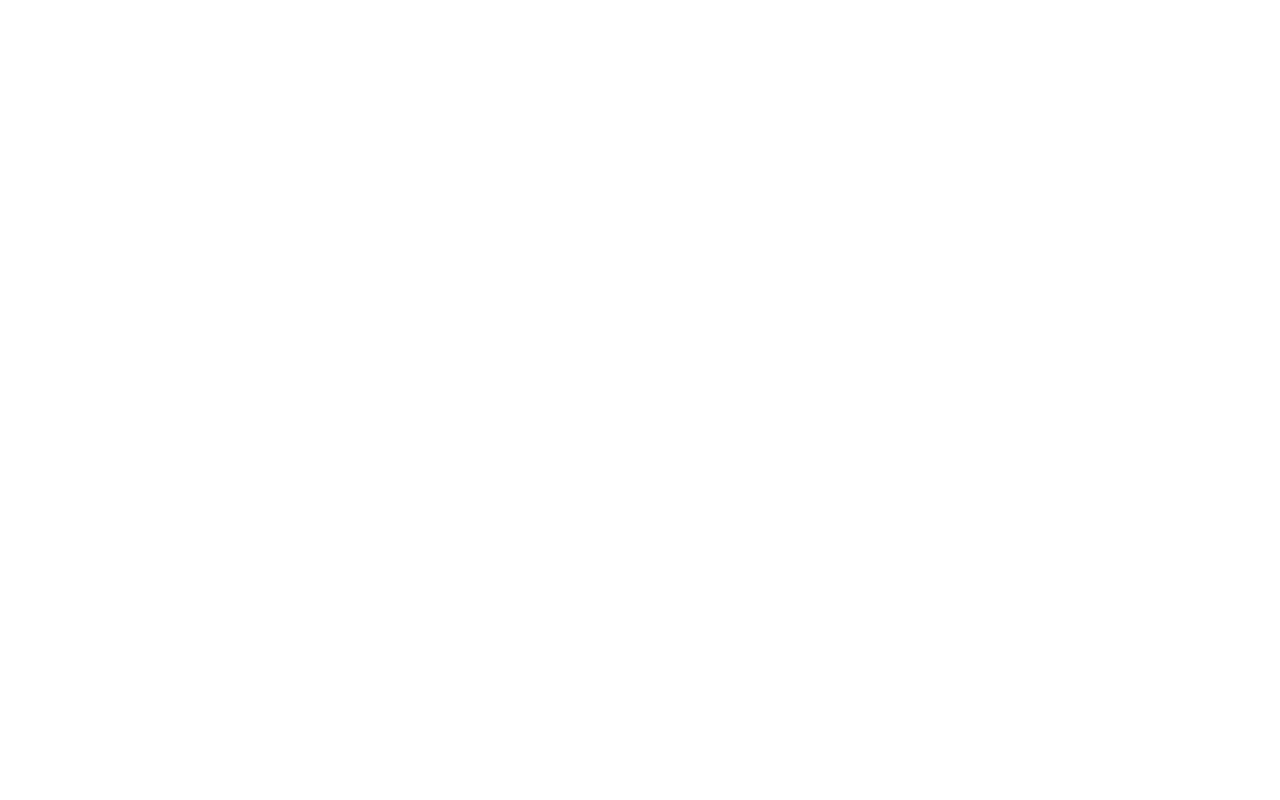
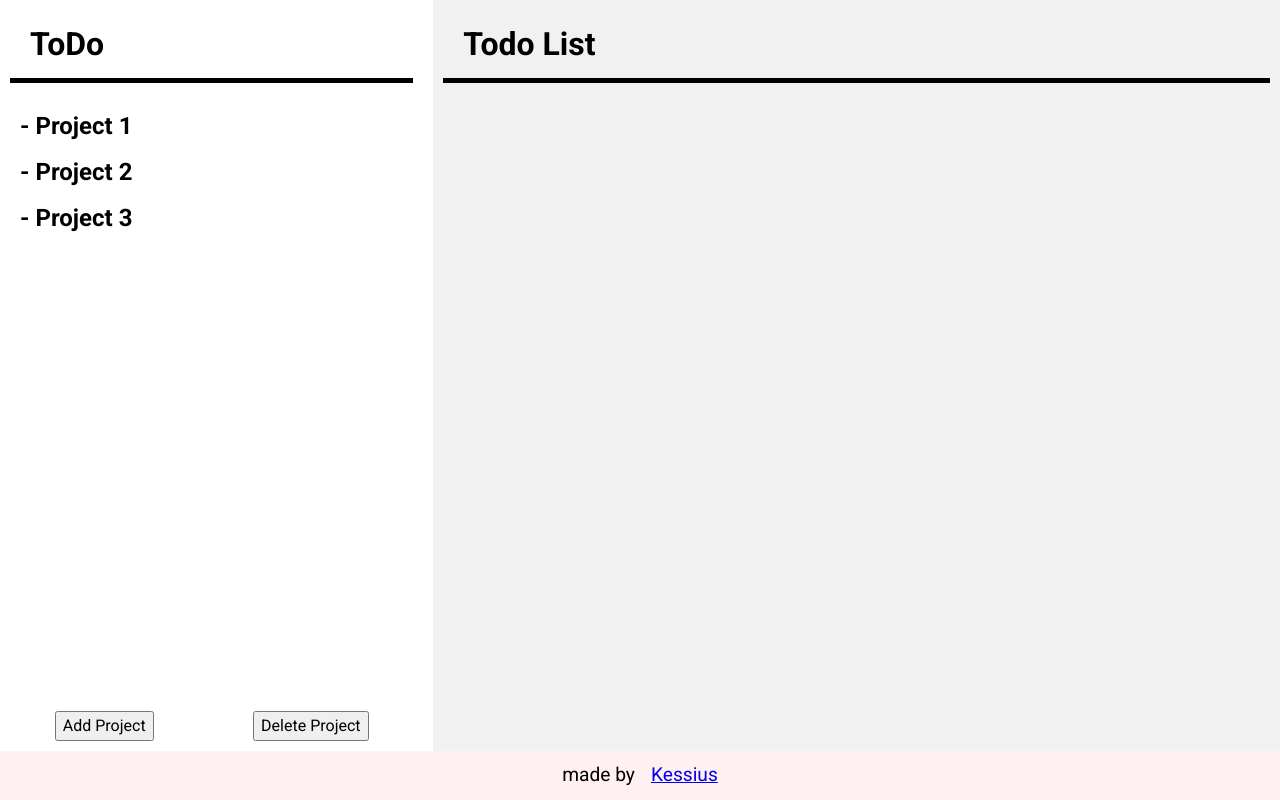
Before and after one commit to Kessius00/todolist, a website built with webpack: page src/templates/template.html in a window 1280 px wide. Built offline with nearby package versions, Linux system fonts and the light colour scheme; a web font is replaced by a local one.

Commit message:
add basic HTML and SCSS, also add date.js

```diff
--- a/package.json
+++ b/package.json
@@ -14,5 +14,8 @@
     "webpack": "^5.99.7",
     "webpack-cli": "^6.0.1",
     "webpack-dev-server": "^5.2.1"
+  },
+  "dependencies": {
+    "date-fns": "^4.1.0"
   }
 }
--- a/src/index.js
+++ b/src/index.js
@@ -2,9 +2,16 @@
 import "./styles/reset.css";
 import "./styles/styles.scss";
 
-// add todo list class
+// add classes
 import {Todo,TodoList} from "./js/todoList.js";
+import {addEventListeners} from "./js/eventListeners.js";
 
 
-// add event listeners
-import {addEventListeners} from "./js/eventListeners.js";
+const todoList = new TodoList("Default Todo List");
+todoList.addTodo(new Todo("Test Todo", "This is a test todo", "2023-10-01", 1));
+todoList.addTodo(new Todo("Test Todo 2", "This is a test todo 2", "2023-10-01", 1));
+todoList.addTodo(new Todo("Test Todo 3", "This is a test todo 3", "2023-10-01", 1));
+
+console.log(todoList.getTodos());
+
+console.log(todoList);
--- /dev/null
+++ b/src/js/date.js
@@ -0,0 +1,4 @@
+import { formatDistance, subDays } from "date-fns";
+
+formatDistance(subDays(new Date(), 3), new Date(), { addSuffix: true });
+//=> "3 days ago"
--- a/src/todoList.js
+++ b/src/js/todoList.js
@@ -6,7 +6,7 @@ class Todo {
         this.priority = priority;
         this.completed = false;
     }
-  }
+}
 
 class TodoList {
     constructor(title) {
--- a/src/styles/styles.scss
+++ b/src/styles/styles.scss
@@ -0,0 +1,97 @@
+@import url('https://fonts.googleapis.com/css2?family=Roboto:ital,wght@0,100..900;1,100..900&display=swap');
+@import url('https://fonts.googleapis.com/css2?family=Tagesschrift&display=swap');
+
+* {
+    font-family:'Roboto';
+}
+
+
+html, body {
+    height: 100%;
+}
+
+
+.container {
+    height: 100%;
+    display: grid;
+    grid-template-columns: 1fr 2fr;
+    grid-template-rows: 100px 1fr 100px;
+    gap: 0px 10px;
+    grid-auto-flow: column;
+    grid-template-areas:
+      ". ."
+      ". ."
+      ". .";
+  }
+
+.projects-column {
+    grid-area: 1 / 1 / 4 / 2;
+    padding: 10px;
+    display: flex;
+    flex-direction: column;
+    justify-content: space-between;
+
+    .page-title{
+        margin-bottom: 20px;
+        padding: 10px 20px;
+
+       border-bottom: black 5px solid;
+       }
+
+
+
+    .projects{
+        height: 100%;
+        justify-items: flex-start;
+
+    }
+
+
+
+    .project-item{
+        padding: 5px 10px;
+
+        &:hover{
+            background-color: #f0f0f0;
+        }
+
+        h2::before{
+            content: '- ';
+            height: 5px;
+            margin-bottom: 10px;
+        }
+    }
+
+
+    .project-buttons{
+        display: flex;
+        justify-content: space-around;
+        gap: 10px;
+    }
+}
+
+.todo-column {
+    grid-area: 1 / 2 / 4 / 3;
+    background-color: #f1f1f1;
+    padding: 10px;
+    display: flex;
+    flex-direction: column;
+    gap: 1rem;
+
+    .project-title{
+        margin-bottom: 20px;
+        padding: 10px 20px;
+        border-bottom: black 5px solid;
+    }
+
+}
+
+.footer{
+    grid-area: 4 / 1 / 5 / 3;
+    background-color: #fff1f1;
+    padding: 10px;
+    display: flex;
+    justify-content: center;
+    gap: 1rem;
+    font-size: 1.2em;
+}
--- a/src/templates/template.html
+++ b/src/templates/template.html
@@ -6,6 +6,47 @@
     <title></title>
 </head>
 <body>
-    <div class="content"></div>
+    <div class="container">
+        <div class="projects-column">
+            <div class="page-title">
+                <h1>ToDo</h1>
+            </div>
+            <div class="projects">
+                <div class="project-item">
+                    <h2>Project 1</h2>
+                </div>
+                <div class="project-item">
+                    <h2>Project 2</h2>
+                </div>
+                <div class="project-item">
+                    <h2>Project 3</h2>
+                </div>
+            </div>
+            <div class="project-buttons">
+                <div class="add-project">
+                    <button class="add-project-button">Add Project</button>
+                </div>
+                <div class="delete-project">
+                    <button class="delete-project-button">Delete Project</button>
+                </div>
+            </div>
+        </div>
+        <div class="todo-column">
+
+            <div class="project-title">
+                <h1>Todo List</h1>
+            </div>
+            <div class="todo-items">
+                <div class="todo-item"></div>
+            </div>
+            <!-- <form>
+                <input type="text" placeholder="Add a new task">
+                <button type="submit">Add</button> -->
+        </div>
+        <div class="footer">
+            <p>made by </p>
+            <a href="google.com"> Kessius</a>
+        </div>
+    </div>
 </body>
 </html>
```
Also changed, not shown: src/js/eventListeners.js (added), src/vendor.js (line endings or trailing spaces), 1 other file.
